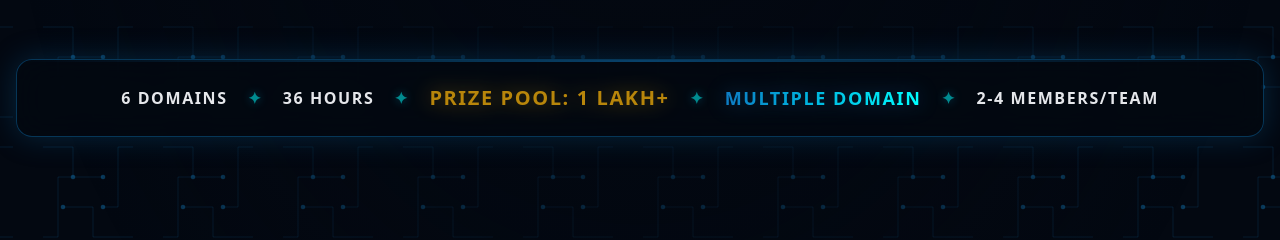
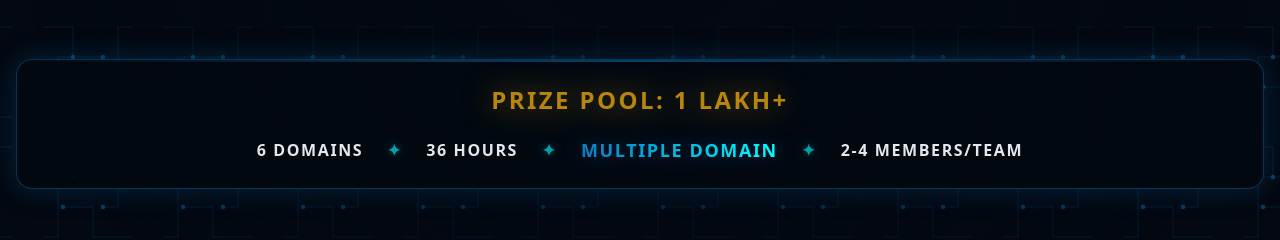
Before and after one commit to Sharanx77/neo-nexus-36.1, a Next.js app: page / in a window 1280 px wide. Shown: the part 976-1216 px from the top of the page. Built offline with nearby package versions, Linux system fonts and the light colour scheme.

Commit message:
Update Stats.tsx

```diff
--- a/components/Stats.tsx
+++ b/components/Stats.tsx
@@ -1,34 +1,38 @@
 export default function Stats() {
   return (
     <div className="max-w-7xl mx-auto px-4 mb-16 md:mb-24 relative z-10">
-      <div className="bg-[#030811]/75 backdrop-blur-lg py-6 px-4 md:px-6 lg:px-8 rounded-2xl border border-electric/40 shadow-[0_0_30px_rgba(14,124,196,0.25)] relative overflow-hidden">
+      <div className="bg-[#030811]/75 backdrop-blur-lg py-6 px-4 md:px-8 rounded-2xl border border-electric/40 shadow-[0_0_30px_rgba(14,124,196,0.25)] relative overflow-hidden">
 
         {/* Subtle top edge glow line */}
         <div className="absolute top-0 left-0 w-full h-[2px] bg-gradient-to-r from-transparent via-electric to-transparent opacity-50"></div>
 
-        <div className="flex flex-wrap justify-center items-center gap-3 sm:gap-4 md:gap-5 w-full text-center text-gray-200 font-bold text-xs sm:text-sm lg:text-base tracking-widest uppercase">
+        <div className="flex flex-col items-center justify-center gap-4 sm:gap-5 w-full text-center text-gray-200 font-bold uppercase tracking-widest">
 
-          <span className="whitespace-nowrap">6 Domains</span>
+          {/* UPPER LINE: Prize Pool */}
+          <div className="text-gold font-black text-xl md:text-2xl drop-shadow-[0_0_15px_rgba(234,179,8,0.5)] tracking-widest">
+            Prize Pool: 1 Lakh+
+          </div>
 
-          <span className="text-cyan/50 drop-shadow-[0_0_5px_rgba(6,182,212,0.8)]">✦</span>
+          {/* BOTTOM LINE: The 4 other stats with sparkles */}
+          <div className="flex flex-wrap justify-center items-center gap-3 sm:gap-4 md:gap-6 text-xs sm:text-sm lg:text-base">
 
-          <span className="whitespace-nowrap">36 Hours</span>
+            <span className="whitespace-nowrap">6 Domains</span>
 
-          <span className="text-cyan/50 drop-shadow-[0_0_5px_rgba(6,182,212,0.8)]">✦</span>
+            <span className="text-cyan/60 drop-shadow-[0_0_5px_rgba(6,182,212,0.8)]">✦</span>
 
-          <span className="whitespace-nowrap text-gold font-black text-sm md:text-xl drop-shadow-[0_0_10px_rgba(234,179,8,0.4)]">
-            Prize Pool: 1 Lakh+
-          </span>
+            <span className="whitespace-nowrap">36 Hours</span>
 
-          <span className="text-cyan/50 drop-shadow-[0_0_5px_rgba(6,182,212,0.8)]">✦</span>
+            <span className="text-cyan/60 drop-shadow-[0_0_5px_rgba(6,182,212,0.8)]">✦</span>
 
-          <span className="whitespace-nowrap text-transparent bg-clip-text bg-gradient-to-r from-electric to-cyan font-black text-sm md:text-lg drop-shadow-[0_0_10px_rgba(14,124,196,0.4)]">
-            Multiple Domain
-          </span>
+            <span className="whitespace-nowrap text-transparent bg-clip-text bg-gradient-to-r from-electric to-cyan font-black text-sm md:text-lg drop-shadow-[0_0_10px_rgba(14,124,196,0.4)]">
+              Multiple Domain
+            </span>
 
-          <span className="text-cyan/50 drop-shadow-[0_0_5px_rgba(6,182,212,0.8)]">✦</span>
+            <span className="text-cyan/60 drop-shadow-[0_0_5px_rgba(6,182,212,0.8)]">✦</span>
 
-          <span className="whitespace-nowrap">2-4 Members/Team</span>
+            <span className="whitespace-nowrap">2-4 Members/Team</span>
+
+          </div>
 
         </div>
       </div>
```
